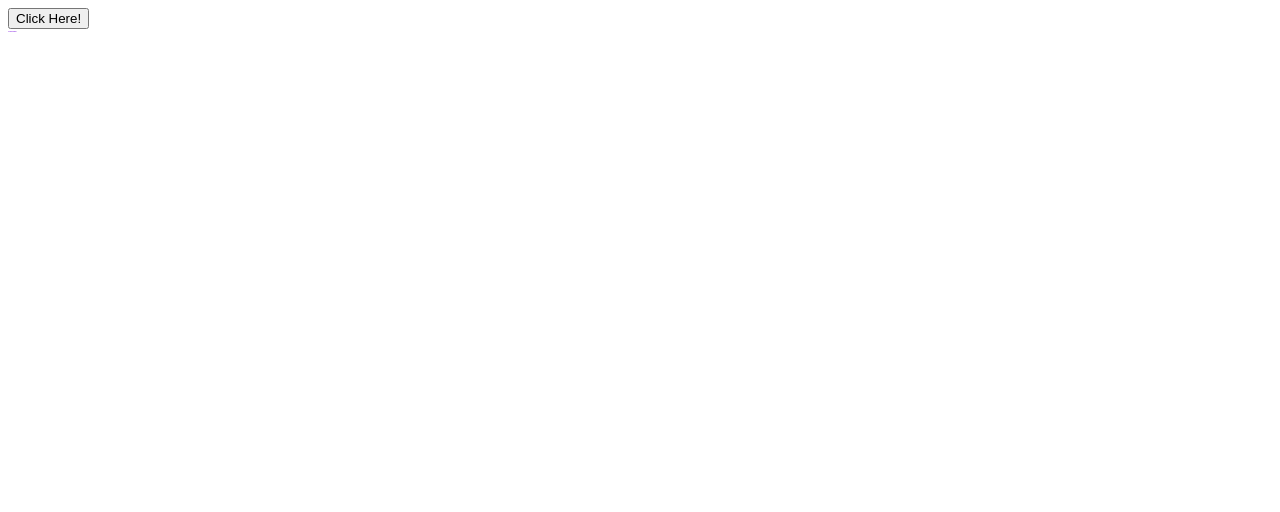
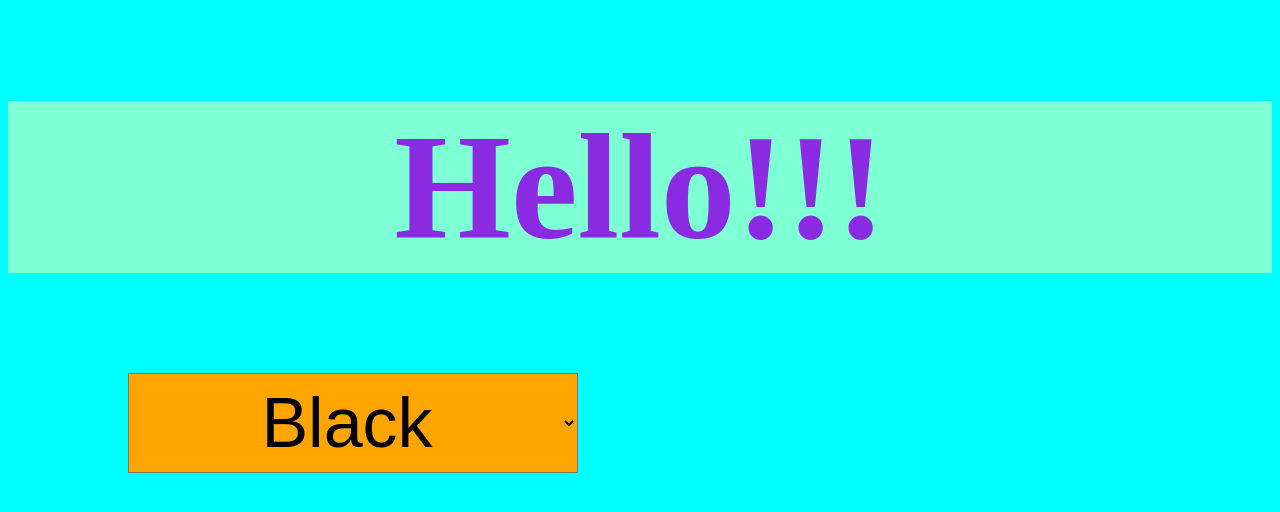
Before and after one commit to luke-korn/luke-korn.github.io, a plain HTML site: page colors.html in a window 1280 px wide. Drawn offline with Linux system fonts and the light colour scheme.

Commit message:
Update colors.html

```diff
--- a/colors.html
+++ b/colors.html
@@ -1,55 +1,31 @@
 
 <!DOCTYPE html>
-<html>
+<html lang="en">
     <head>
-        <title>Animate</title>
-    <style>
-        @keyframes grow {
-            0% {
-                font-size: 2px;
-                color: blueviolet;
+        <link rel="stylesheet" href="style.css">
+        <title>Colors</title>
+        <script>
+            document.addEventListener('DOMContentLoaded', function() {
+                document.querySelector('h1').onmouseover = () => {
+                    document.querySelector('body').style.backgroundColor = 'yellow';
+                };
+                document.querySelector('select').onmouseover = () => {
+                    document.querySelector('body').style.backgroundColor = 'aqua'
+                }
+                document.querySelector('select').onchange = function() {
+                    document.querySelector('#hell').style.color = this.value;
+                }
+            });
 
-                left: 0%;
-            }
-            50% {
-                font-size: 100px;
-                color: red;
-
-                left: 50%;
-            }
-            100% {
-                left:0%;
-                font-size: 300px;
-                color: darkgreen;
-            }
-        }
-        h1 {
-            position:relative;
-            animation-name:grow;
-            animation-duration: 1s;
-            animation-fill-mode: forwards;
-            text-align:left;
-            animation-iteration-count: infinite;
-        }
-    </style>
-    <script>
-        document.addEventListener('DOMContentLoaded', function() {
-            const h1 = document.querySelector('h1');
-            h1.style.animationPlayState = 'paused';
-            document.querySelector('button').onclick = () => {
-                if (h1.style.animationPlayState === 'paused') {
-                    h1.style.animationPlayState = 'running';
-                } else {
-                    h1.style.animationPlayState = 'paused';
-                }
-            }
-
-        })
-    </script>
+        </script>
     </head>
-
     <body>
-        <button>Click Here!</button>
-        <h1>Welcome!</h1>
+        <h1 id='hell'>Hello!!!</h1>
+        <select>
+            <option value="black">Black</option>
+            <option value="red">Red</option>
+            <option value="blue">Blue</option>
+            <option value="green">Green</option>
+        </select>
     </body>
 </html>
```
